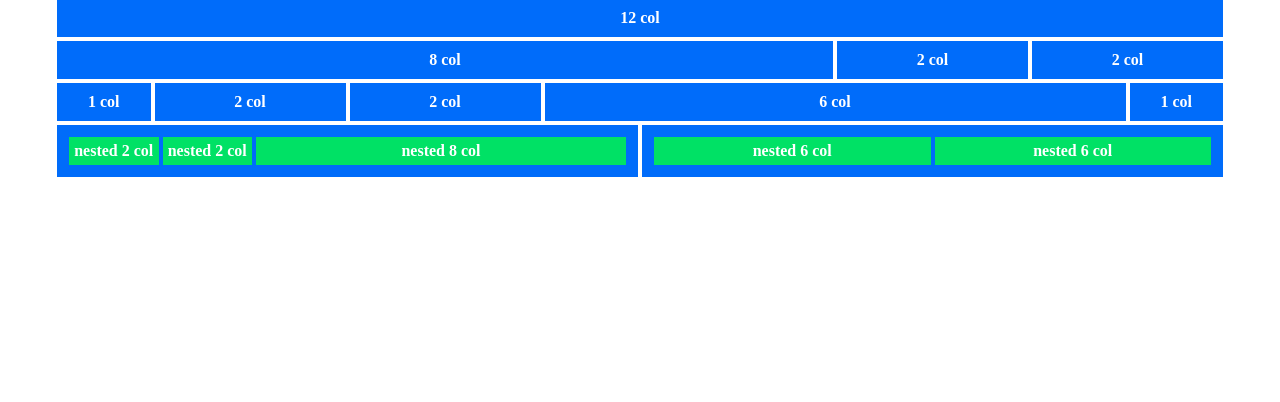
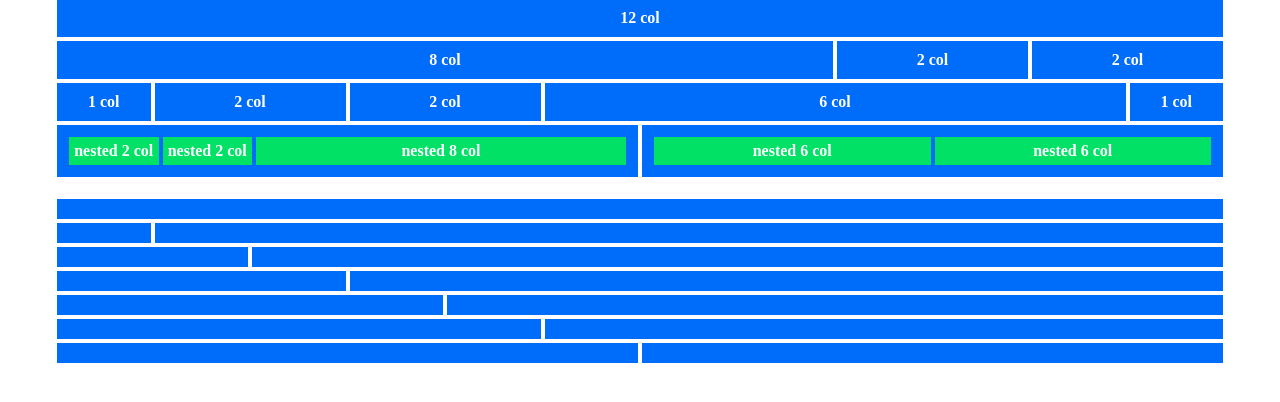
Before and after one commit to tahakyo/html-css-12bool, a plain HTML site: page index.html in a window 1280 px wide. Shown: the part 124-526 px from the top of the page. Drawn offline with Linux system fonts and the light colour scheme.

Commit message:
add 2nd layout with 6ix row

```diff
--- a/css/12bool.css
+++ b/css/12bool.css
@@ -98,3 +98,49 @@
     flex-basis: calc((100% / 12) * 12);
     max-width: calc((100% / 12) * 12);
 }
+
+/* OFFSETS VP XS */
+
+.col-xs-offset-1 {
+    margin-left: calc((100% / 12) * 1);
+}
+
+.col-xs-offset-2 {
+    margin-left: calc((100% / 12) * 2);
+}
+
+.col-xs-offset-3 {
+    margin-left: calc((100% / 12) * 3);
+}
+
+.col-xs-offset-4 {
+    margin-left: calc((100% / 12) * 4);
+}
+
+.col-xs-offset-5 {
+    margin-left: calc((100% / 12) * 5);
+}
+
+.col-xs-offset-6 {
+    margin-left: calc((100% / 12) * 6);
+}
+
+.col-xs-offset-7 {
+    margin-left: calc((100% / 12) * 7);
+}
+
+.col-xs-offset-8 {
+    margin-left: calc((100% / 12) * 8);
+}
+
+.col-xs-offset-9 {
+    margin-left: calc((100% / 12) * 9);
+}
+
+.col-xs-offset-10 {
+    margin-left: calc((100% / 12) * 10);
+}
+
+.col-xs-offset-11 {
+    margin-left: calc((100% / 12) * 11);
+}
--- a/index.html
+++ b/index.html
@@ -139,17 +139,78 @@
             </div>
         </div>
         <!-- ROW----6 -->
+        <br>
+        <!-- ROW----1 -->
+        <div class="row">
+            <div class="col-xs-12">
+                <div class="box"></div>
+            </div>
+        </div>
+        <!-- ROW----1 -->
 
+        <!-- ROW----2 -->
+        <div class="row">
+            <div class="col-xs-1">
+                <div class="box"></div>
+            </div>
+            <div class="col-xs-11">
+                <div class="box"></div>
+            </div>
+        </div>
+        <!-- ROW----2 -->
 
+        <!-- ROW----3 -->
+        <div class="row">
+            <div class="col-xs-2">
+                <div class="box"></div>
+            </div>
+            <div class="col-xs-10">
+                <div class="box"></div>
+            </div>
+        </div>
+        <!-- ROW----3 -->
 
+        <!-- ROW----4 -->
+        <div class="row">
+            <div class="col-xs-3">
+                <div class="box"></div>
+            </div>
+            <div class="col-xs-9">
+                <div class="box"></div>
+            </div>
+        </div>
+        <!-- ROW----5 -->
+        <div class="row">
+            <div class="col-xs-4">
+                <div class="box"></div>
+            </div>
+            <div class="col-xs-8">
+                <div class="box"></div>
+            </div>
+        </div>
+        <!-- ROW----5 -->
 
+        <!-- ROW----6 -->
+        <div class="row">
+            <div class="col-xs-5">
+                <div class="box"></div>
+            </div>
+            <div class="col-xs-7">
+                <div class="box"></div>
+            </div>
+        </div>
+        <!-- ROW----6 -->
 
-
-
-
-
-
-
+        <!-- ROW----7 -->
+        <div class="row">
+            <div class="col-xs-6">
+                <div class="box"></div>
+            </div>
+            <div class="col-xs-6">
+                <div class="box"></div>
+            </div>
+        </div>
+        <!-- ROW----7 -->
     </div>
 
 </body>
```
